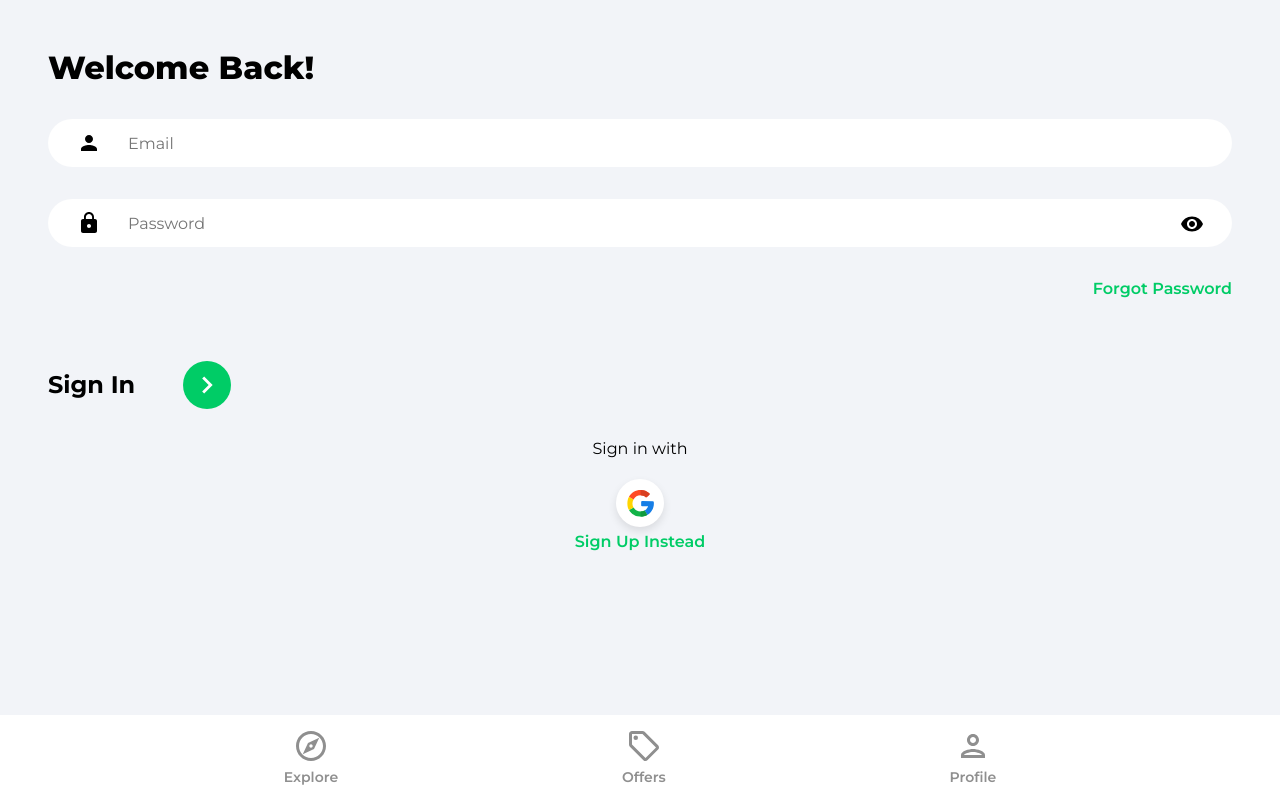
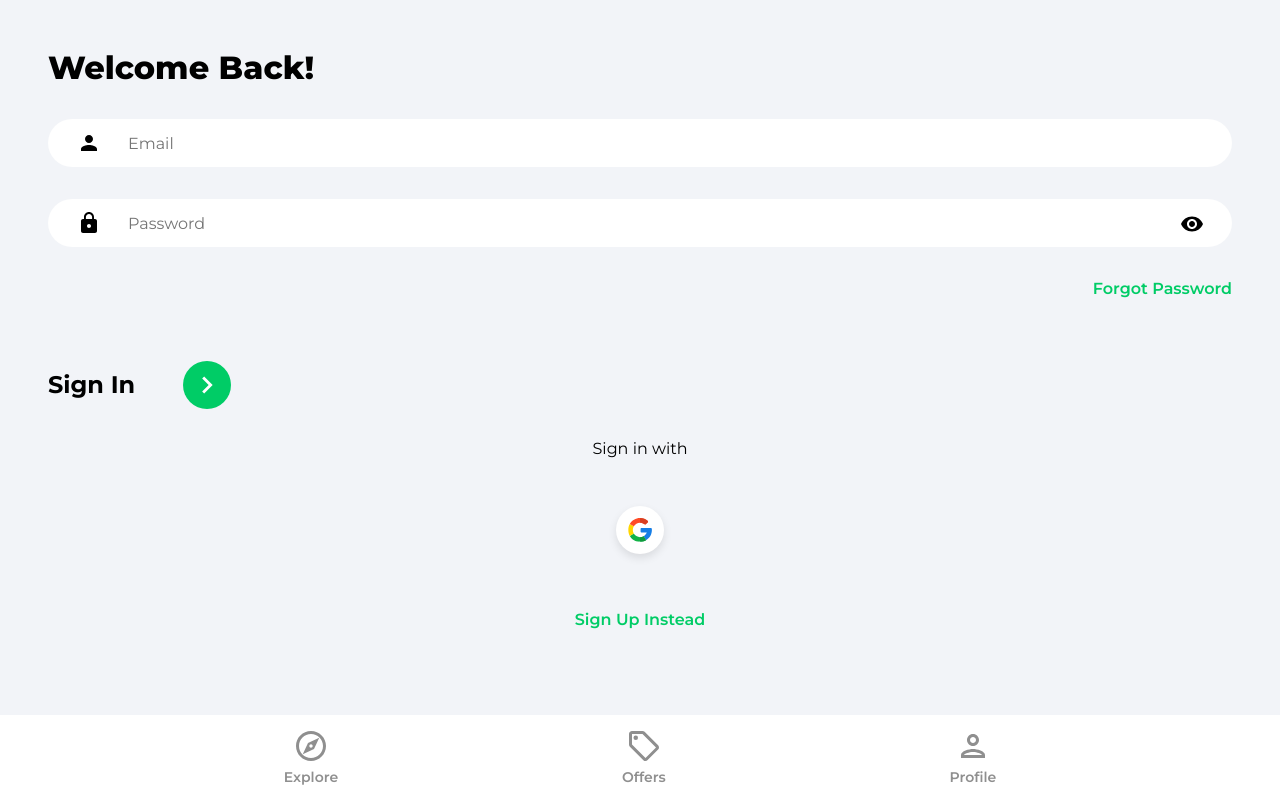
Before and after one commit to yashv521/HouseSquare, a React (Create React App) app: page /sign-in in a window 1280 px wide. Built offline with nearby package versions, Linux system fonts and the light colour scheme.

Commit message:
hosted-1.3

```diff
--- a/src/components/Slider.jsx
+++ b/src/components/Slider.jsx
@@ -2,11 +2,11 @@ import { useState, useEffect } from "react";
 import { useNavigate } from "react-router-dom";
 import { collection, getDocs, query, orderBy, limit } from "firebase/firestore";
 import { db } from "../firebase.config";
-import SwiperCore, { Navigation, Pagination, Scrollbar, A11y } from "swiper";
+import { Navigation, Pagination, Scrollbar, A11y } from "swiper";
 import { Swiper, SwiperSlide } from "swiper/react";
 import "swiper/css";
 import Spinner from "./Spinner";
-SwiperCore.use([Navigation, Pagination, Scrollbar, A11y]);
+
 
 function Slider() {
   const [loading, setLoading] = useState(true);
@@ -60,8 +60,8 @@ function Slider() {
 
                   style={{
                     background: `url(${data.imgUrls[0]}) center no-repeat`,
-                    backgroundSize: "cover",
-                    padding: "250px",
+                    backgroundSize: "contain no-repeat",
+                    padding: "150px",
                   }}
                   className="swipeSlideDiv"
                 >
--- a/src/index.css
+++ b/src/index.css
@@ -70,7 +70,6 @@ button {
   display: flex;
   align-items: center;
   justify-content: center;
-  margin-top: 4rem;
 }
 
 .removeIcon {
@@ -79,6 +78,7 @@ button {
   top: -3%;
   right: -2%;
 }
+
 .editIcon {
   cursor: pointer;
   position: absolute;
@@ -265,7 +265,7 @@ button {
 }
 
 .socialLogin {
-  /* margin-top: 4rem; */
+  margin-top: 0rem;
   display: flex;
   flex-direction: column;
   align-items: center;
@@ -276,9 +276,8 @@ button {
   display: flex;
   justify-content: center;
   align-items: center;
-  /* padding: 0.75rem;
-  margin: 1.5rem; */
-  margin: 5px;
+  padding: 0.75rem;
+  margin: 2rem;
   width: 3rem;
   height: 3rem;
   background-color: #ffffff;
@@ -287,13 +286,11 @@ button {
 }
 
 .socialIconImg {
-  width: 75%;
-  margin: 0;
+  width: 100%;
 }
 
 .registerLink {
-  /* mar;gin-top: 0rem; */
-  /* margin-bottom: 300px; */
+  margin-top: 1.5rem;
   color: #00cc66;
   font-weight: 600;
   text-align: center;
@@ -393,7 +390,6 @@ button {
 
 .exploreCategoryName {
   font-weight: 500;
-  margin-bottom:5%;
   text-align: left;
 }
 
@@ -797,7 +793,7 @@ button {
 .formInputFile {
   width: 100%;
 }
-.formInputFile::file-selector-button {
+.formInputFile::-webkit-file-upload-button {
   background-color: #00cc66;
   border: none;
   color: #ffffff;
--- a/src/pages/Contact.jsx
+++ b/src/pages/Contact.jsx
@@ -7,6 +7,7 @@ import { toast } from 'react-toastify'
 function Contact() {
   const [message, setMessage] = useState('')
   const [landlord, setLandlord] = useState(null)
+  // eslint-disable-next-line
   const [searchParams, setSearchParams] = useSearchParams()
 
   const params = useParams()
@@ -23,7 +24,7 @@ function Contact() {
       }
     }
 
-    getLandlord();
+    getLandlord()
   }, [params.landlordId])
 
   const onChange = (e) => setMessage(e.target.value)
```
